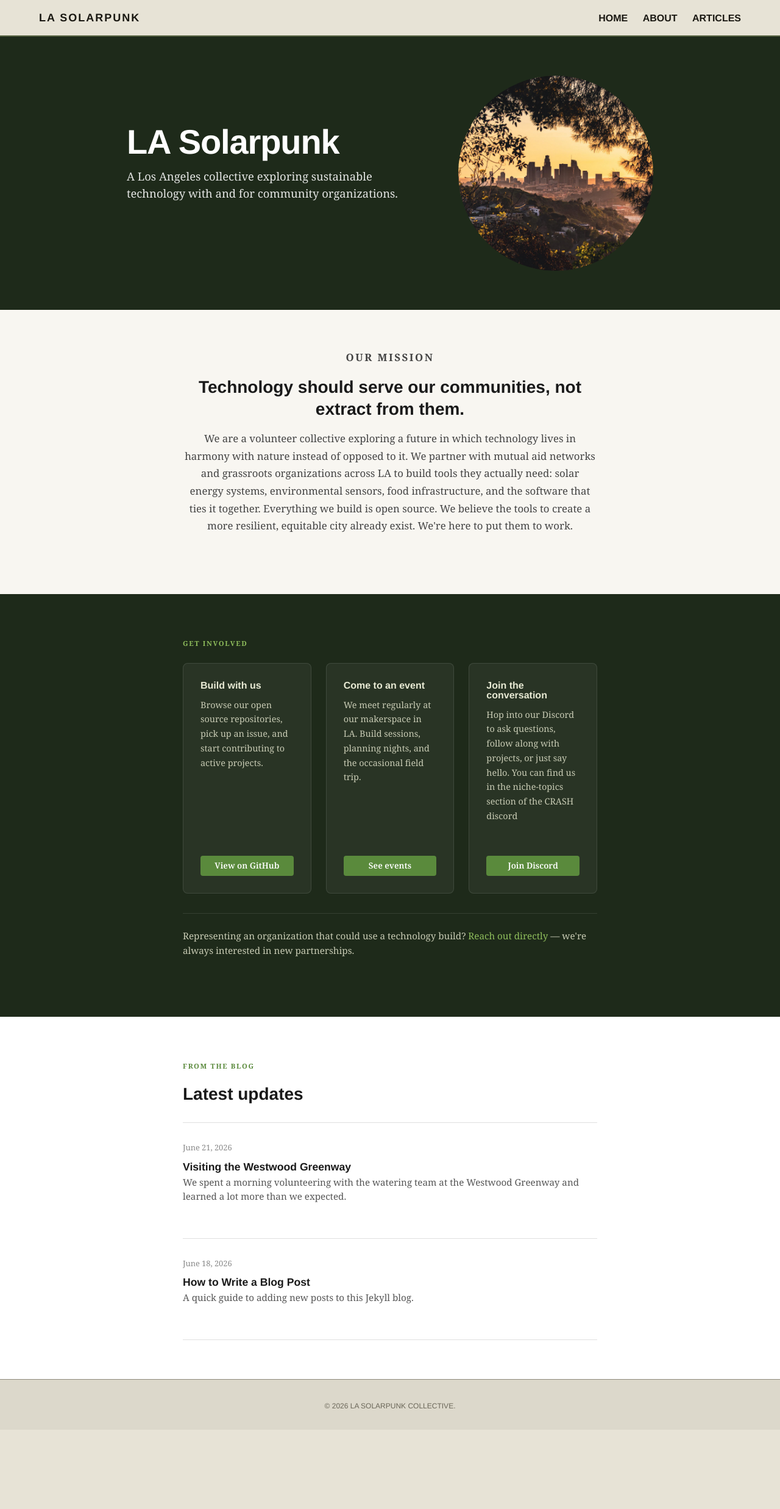
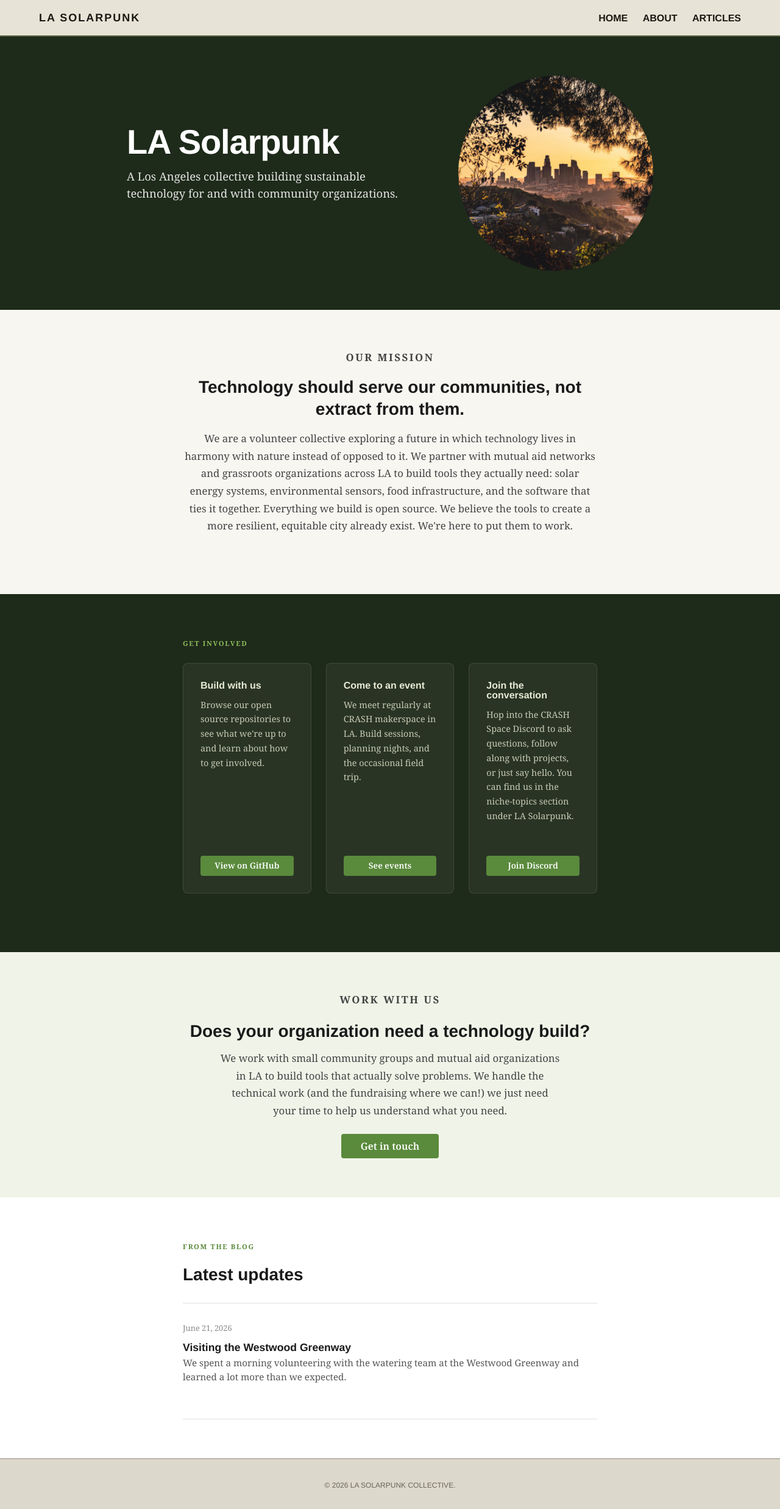
Before and after one commit to LA-Solarpunk/la-solarpunk.github.io, a Jekyll site: the page built from index.md, in a window 1280 px wide. Shown: the whole page at 61% size. Built offline with Jekyll 4.4.1, drawn with Linux system fonts in a browser that asks for light colours; some web fonts are replaced; before the commit the page ends 2344 px from its top, so only the background shows below that.

Commit message:
Updated copy, made contact section a little clearer

```diff
--- a/_layouts/home.html
+++ b/_layouts/home.html
@@ -192,6 +192,46 @@
         text-decoration: underline;
     }
 
+    .partner-cta {
+        background: #f0f4e8;
+        text-align: center;
+    }
+
+    .partner-cta h2 {
+        font-size: 1.75rem;
+        font-weight: 700;
+        color: #1a1a1a;
+        margin-bottom: 1rem;
+    }
+
+    .partner-cta p {
+        font-size: 1.05rem;
+        line-height: 1.7;
+        color: #444;
+        max-width: 560px;
+        margin: 0 auto 1.5rem;
+    }
+
+    .cta-btn {
+        display: inline-block;
+        padding: 0.75rem 2rem;
+        background: #5a8a3c;
+        color: #fff;
+        font-size: 1rem;
+        font-weight: 600;
+        text-decoration: none;
+        border-radius: 4px;
+        transition: background 0.2s;
+    }
+
+    .cta-btn:hover {
+        background: #6fa34a;
+    }
+
+    .cta-btn:visited {
+        color: #fff;
+    }
+
     /* ── Posts ── */
     .posts {
         background: #fff;
@@ -252,7 +292,7 @@
     <section class="hero">
         <div class="hero-text">
             <h1>{{ site.title | default: "CRASH" }}</h1>
-            <p>A Los Angeles collective exploring sustainable technology with and for community organizations.</p>
+            <p>A Los Angeles collective building sustainable technology for and with community organizations.</p>
         </div>
         <img class="hero-image" src="{{ site.baseurl }}/assets/img/hero_image.jpeg"
             alt="Los Angeles with green space (used with permission by FATBLINE on reddit)" />
@@ -280,29 +320,37 @@
             <div class="cards">
                 <div class="card">
                     <h3>Build with us</h3>
-                    <p>Browse our open source repositories, pick up an issue, and start contributing to active projects.
+                    <p>Browse our open source repositories to see what we're up to and learn about how to get involved.
                     </p>
                     <a class="card-btn" href="https://github.com/LA-Solarpunk/la-solarpunk.github.io"
                         target="_blank">View on GitHub</a>
                 </div>
                 <div class="card">
                     <h3>Come to an event</h3>
-                    <p>We meet regularly at our makerspace in LA. Build sessions, planning nights, and the occasional
+                    <p>We meet regularly at CRASH makerspace in LA. Build sessions, planning nights, and the occasional
                         field trip.</p>
                     <a class="card-btn" href="https://blog.crashspace.org/events/" target="_blank">See events</a>
                 </div>
                 <div class="card">
                     <h3>Join the conversation</h3>
-                    <p>Hop into our Discord to ask questions, follow along with projects, or just say hello. You can
-                        find us in the niche-topics section of the CRASH discord</p>
+                    <p>Hop into the CRASH Space Discord to ask questions, follow along with projects, or just say hello.
+                        You can
+                        find us in the niche-topics section under LA Solarpunk.</p>
                     <a class="card-btn" href="https://discord.gg/KcK4XkAdBw" target="_blank">Join Discord</a>
                 </div>
             </div>
-            <p class="contact-note">
-                Representing an organization that could use a technology build?
-                <a href="mailto:{{ site.email | default: 'lasolarpunk@gmail.com' }}">Reach out directly</a> — we're
-                always interested in new partnerships.
-            </p>
+
+        </div>
+    </section>
+
+    <section class="section partner-cta">
+        <div class="section-inner">
+            <p class="section-label">Work with us</p>
+            <h2>Does your organization need a technology build?</h2>
+            <p>We work with small community groups and mutual aid organizations in LA to build tools that actually solve
+                problems. We handle the technical work (and the fundraising where we can!) we just need your time to
+                help us understand what you need.</p>
+            <a class="cta-btn" href="mailto:lasolarpunk@gmail.com">Get in touch</a>
         </div>
     </section>
 
@@ -314,6 +362,7 @@
             {% if site.posts.size > 0 %}
             <ol class="post-list-home">
                 {% for post in site.posts %}
+                {% unless post.hidden %}
                 <li>
                     <p class="date">{{ post.date | date: "%B %d, %Y" }}</p>
                     <h3><a href="{{ site.url }}{{ post.url }}">{{ post.title }}</a></h3>
@@ -325,6 +374,7 @@
                         {% endif %}
                     </p>
                 </li>
+                {% endunless %}
                 {% endfor %}
             </ol>
             {% else %}
```
Also changed, not shown: _posts/2026-06-18-how-to-write-a-post.md (+1 -0 lines), _posts/2026-06-21-westwood-greenway.md (+1 -1 lines).
